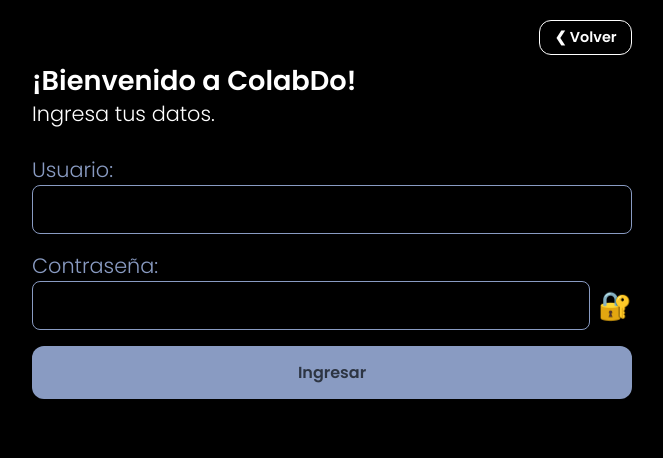
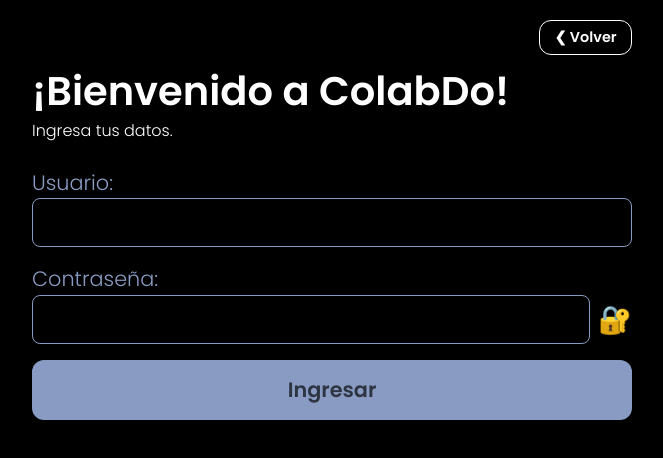
Before and after one commit to cinthiacm72/colabdo, a React (Vite) app in the folder client/: page /login in a window 1280 px wide. Shown: the top 458 px of the page, without its empty margins (308-971 px from the left). Built offline with nearby package versions, Linux system fonts and the light colour scheme.

Commit message:
New styles in Login-Register

```diff
--- a/client/src/App.css
+++ b/client/src/App.css
@@ -312,11 +312,11 @@
 .button-outline-l > a {
   display: inline-block;
   /*   padding: 0.6em 1.6em; */
-  padding: 0.9em 1.2em;
+  padding: 0.7em 1.2em;
   font-family: "Poppins", sans-serif;
   font-weight: 600;
   font-size: var(--fs-normal);
-  font-size: 1rem;
+
   text-decoration: none;
   text-align: center;
   color: inherit;
--- a/client/src/pages/Login.jsx
+++ b/client/src/pages/Login.jsx
@@ -87,8 +87,8 @@
     <>
       <section className="container-fluid-s">
         <ButtonGoBack />
-        <h1 className="fs-x-large bold text-white">¡Bienvenido a ColabDo!</h1>
-        <p className="margin-bottom-6">Ingresa tus datos.</p>
+        <h1 className="fs-x-huge bold text-white">¡Bienvenido a ColabDo!</h1>
+        <p className="fs-small margin-bottom-6">Ingresa tus datos.</p>
         <form className="flex flex-column flex-gap-4 margin-bottom-4">
           <label className="flex flex-column">
             Usuario:
--- a/client/src/pages/Register.jsx
+++ b/client/src/pages/Register.jsx
@@ -119,7 +119,7 @@
   return (
     <section className="container-fluid-s">
       <ButtonGoBack />
-      <h1 className="margin-bottom-4 fs-x-large bold text-white">
+      <h1 className="margin-bottom-4 fs-x-huge bold text-white">
         Por favor, registrate.
       </h1>
       <form
--- a/client/src/pages/Welcome.jsx
+++ b/client/src/pages/Welcome.jsx
@@ -1,23 +1,26 @@
 const Welcome = () => {
   return (
     <>
-      <section className='container-fluid-s flex flex-column flex-jc-between'>
+      <section className="container-fluid-s flex flex-column flex-jc-between">
         <header
           style={{ flexGrow: "1" }}
-          className='flex flex-column flex-a-center flex-jc-center'>
-          <h1 className='visually-hidden'>ColabDo</h1>
+          className="flex flex-column flex-a-center flex-jc-center"
+        >
+          <h1 className="visually-hidden">ColabDo</h1>
           <img
-            className='margin-bottom-3'
-            src='/assets/imgs/logo-colabdo.svg'
-            alt='ColabDo Logo'
+            className="margin-bottom-3"
+            src="/assets/imgs/logo-colabdo.svg"
+            alt="ColabDo Logo"
           />
-          <p className='text-accent'>Crea tareas colaborativas fácilmente.</p>
+          <p className="fs-small text-accent text-center">
+            Crea tareas colaborativas fácilmente.
+          </p>
         </header>
-        <div className='flex flex-column flex-gap-4'>
-          <a className='button-solid-l button-solid-l-accent' href='/register'>
+        <div className="flex flex-column flex-gap-4">
+          <a className="button-solid-l button-solid-l-accent" href="/register">
             ¡Registrate ahora!
           </a>
-          <a className='button-outline-l button-outline-l-accent' href='/login'>
+          <a className="button-outline-l button-outline-l-accent" href="/login">
             Ya tengo una cuenta
           </a>
         </div>
```
